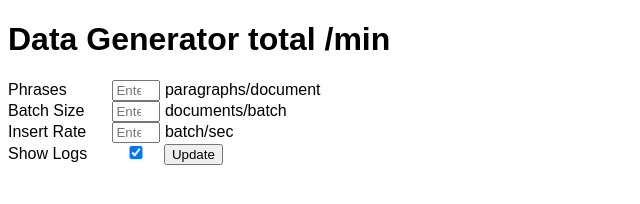
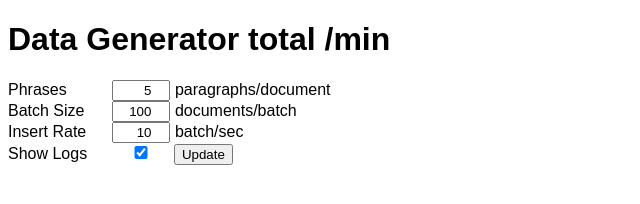
Before and after one commit to purefield/ocp-virt, a website: page generate-data/public/index.html in a window 1280 px wide. Shown: the whole page, without its empty margins (0-640 px from the left). Drawn offline with nearby package versions, Linux system fonts and the light colour scheme; no server answers.

Commit message:
Refinements

```diff
--- a/generate-data/public/index.html
+++ b/generate-data/public/index.html
@@ -6,7 +6,7 @@
   <style>
     body { font-family: sans-serif; }
     label { display: inline-block; width: 100px; }
-    input { width: 40px; }
+    input { width: 50px; text-align: right; }
   </style>
   <script src="/socket.io/socket.io.js"></script>
   <script>
@@ -46,17 +46,17 @@
   <div>
     <div>
       <label for="sizeInput">Phrases</label>
-      <input type="number"   id="sizeInput"  placeholder="Enter size"  onChange="updateValues()">
+      <input type="number"   id="sizeInput"  placeholder="Enter size"  onChange="updateValues()" value="5">
       <span class="unit">paragraphs/document</span>
     </div>
     <div>
       <label for="batchInput">Batch Size</label>
-      <input type="number"   id="batchInput" placeholder="Enter batch" onChange="updateValues()">
+      <input type="number"   id="batchInput" placeholder="Enter batch" onChange="updateValues()" value="100">
       <span class="unit">documents/batch</span>
     </div>
     <div>
       <label for="rateInput">Insert Rate</label>
-      <input type="number"   id="rateInput"  placeholder="Enter rate"  onChange="updateValues()">
+      <input type="number"   id="rateInput"  placeholder="Enter rate"  onChange="updateValues()" value="10">
       <span class="unit">batch/sec</span>
     </div>
     <div>
```
